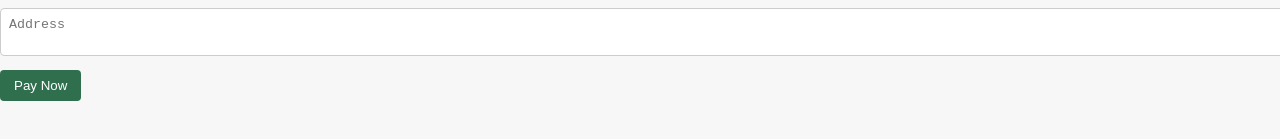
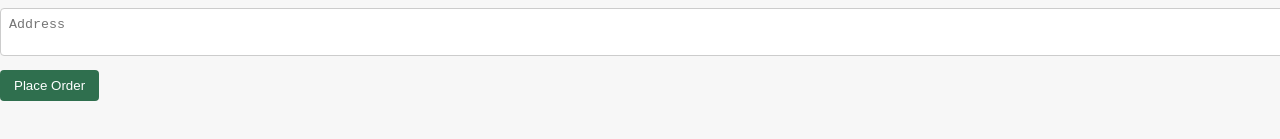
Before and after one commit to samarthr8/nativeharvest-app, a React (Vite) app in the folder frontend/: page /checkout in a window 1280 px wide. Shown: the part 211-350 px from the top of the page. Built offline with nearby package versions, Linux system fonts and the light colour scheme.

Commit message:
fix(payments): add explicit Pay Now step after order creation

```diff
--- a/frontend/src/pages/Checkout.jsx
+++ b/frontend/src/pages/Checkout.jsx
@@ -19,12 +19,11 @@ const Checkout = () => {
     setForm({ ...form, [e.target.name]: e.target.value });
   };
 
-  const startPayment = async () => {
+  const placeOrder = async () => {
     try {
       setLoading(true);
 
-      /* 1️⃣ Create Order */
-      const orderRes = await fetch("/api/orders", {
+      const res = await fetch("/api/orders", {
         method: "POST",
         headers: { "Content-Type": "application/json" },
         body: JSON.stringify({
@@ -36,47 +35,13 @@ const Checkout = () => {
         })
       });
 
-      const orderData = await orderRes.json();
+      const data = await res.json();
 
-      /* 2️⃣ Create Razorpay Order */
-      const payRes = await fetch("/api/payments/create", {
-        method: "POST",
-        headers: { "Content-Type": "application/json" },
-        body: JSON.stringify({
-          order_id: orderData.order_id
-        })
-      });
-
-      const payData = await payRes.json();
-
-      /* 3️⃣ Open Razorpay */
-      const options = {
-        key: payData.key,
-        amount: payData.amount_paise,
-        currency: payData.currency,
-        name: "NativeHarvest",
-        description: "Farm Fresh Products",
-        order_id: payData.razorpay_order_id,
-        prefill: {
-          name: form.customer_name,
-          email: form.email,
-          contact: form.phone
-        },
-        handler: function () {
-          clearCart();
-          navigate(`/order/${orderData.order_id}`);
-        },
-        theme: {
-          color: "#2f6f4e"
-        }
-      };
-
-      const razorpay = new window.Razorpay(options);
-      razorpay.open();
-
+      clearCart();
+      navigate(`/order/${data.order_id}`);
     } catch (err) {
       console.error(err);
-      alert("Payment initiation failed");
+      alert("Order creation failed");
     } finally {
       setLoading(false);
     }
@@ -89,10 +54,10 @@ const Checkout = () => {
       <input name="customer_name" placeholder="Name" onChange={handleChange} />
       <input name="phone" placeholder="Phone" onChange={handleChange} />
       <input name="email" placeholder="Email" onChange={handleChange} />
-      <textarea name="address" placeholder="Address" onChange={handleChange} />
+      <textarea name="address" placeholder="Address" />
 
-      <button onClick={startPayment} disabled={loading}>
-        {loading ? "Processing..." : "Pay Now"}
+      <button onClick={placeOrder} disabled={loading}>
+        {loading ? "Placing Order..." : "Place Order"}
       </button>
     </div>
   );
--- a/frontend/src/pages/OrderSuccess.jsx
+++ b/frontend/src/pages/OrderSuccess.jsx
@@ -2,12 +2,50 @@ import { useParams } from "react-router-dom";
 
 const OrderSuccess = () => {
   const { orderId } = useParams();
+
+  const startPayment = async () => {
+    try {
+      const payRes = await fetch("/api/payments/create", {
+        method: "POST",
+        headers: { "Content-Type": "application/json" },
+        body: JSON.stringify({ order_id: orderId })
+      });
+
+      const payData = await payRes.json();
+
+      const options = {
+        key: payData.key,
+        amount: payData.amount_paise,
+        currency: payData.currency,
+        name: "NativeHarvest",
+        description: "Farm Fresh Products",
+        order_id: payData.razorpay_order_id,
+        handler: function () {
+          alert("Payment successful!");
+        },
+        theme: {
+          color: "#2f6f4e"
+        }
+      };
+
+      const razorpay = new window.Razorpay(options);
+      razorpay.open();
+
+    } catch (err) {
+      console.error(err);
+      alert("Payment initiation failed");
+    }
+  };
 
   return (
     <div>
       <h2>Order Placed Successfully 🎉</h2>
       <p>Your Order ID:</p>
       <h3>{orderId}</h3>
+
+      <button onClick={startPayment} style={{ marginTop: "20px" }}>
+        Pay Now
+      </button>
     </div>
   );
 };
```
